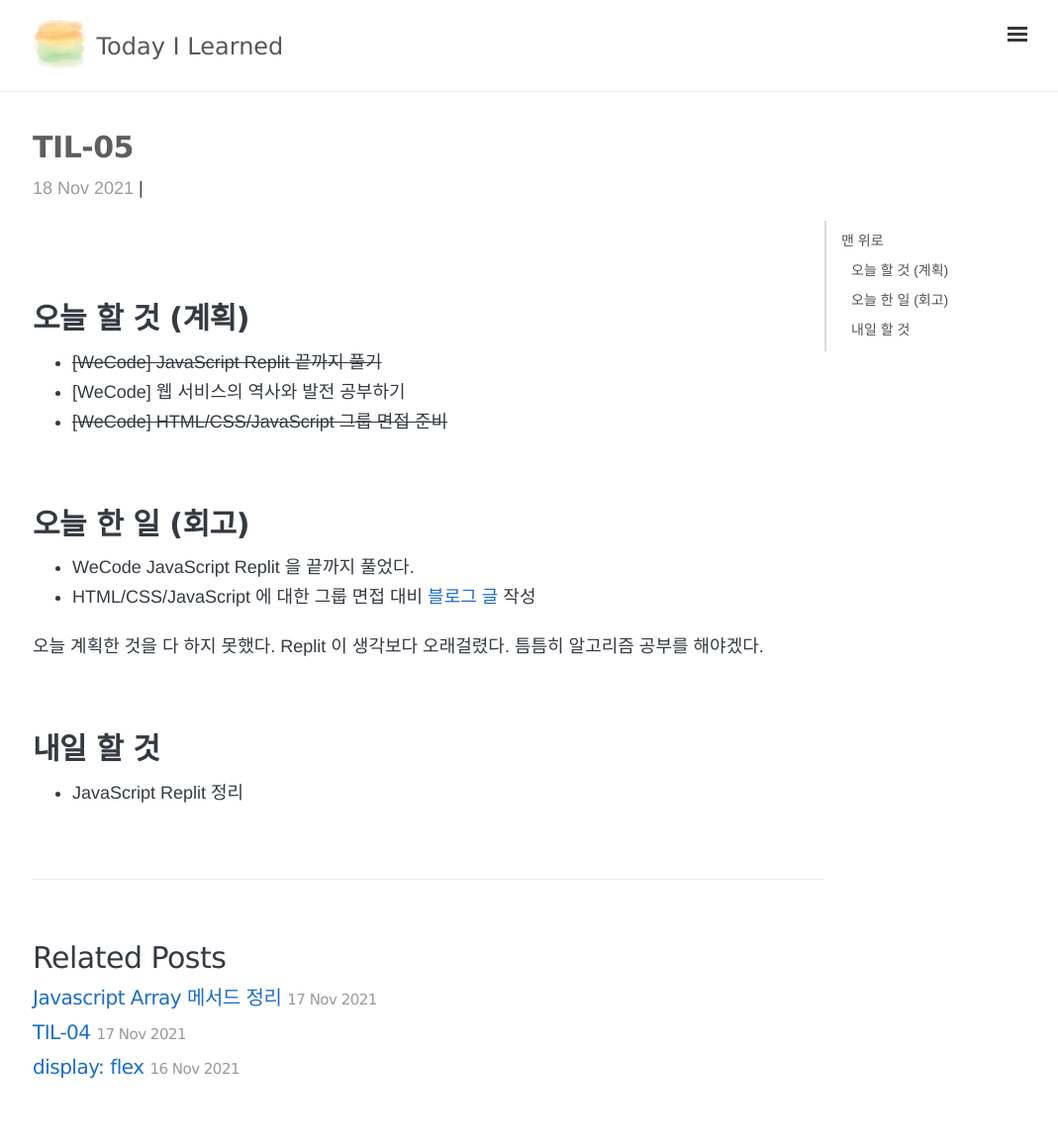
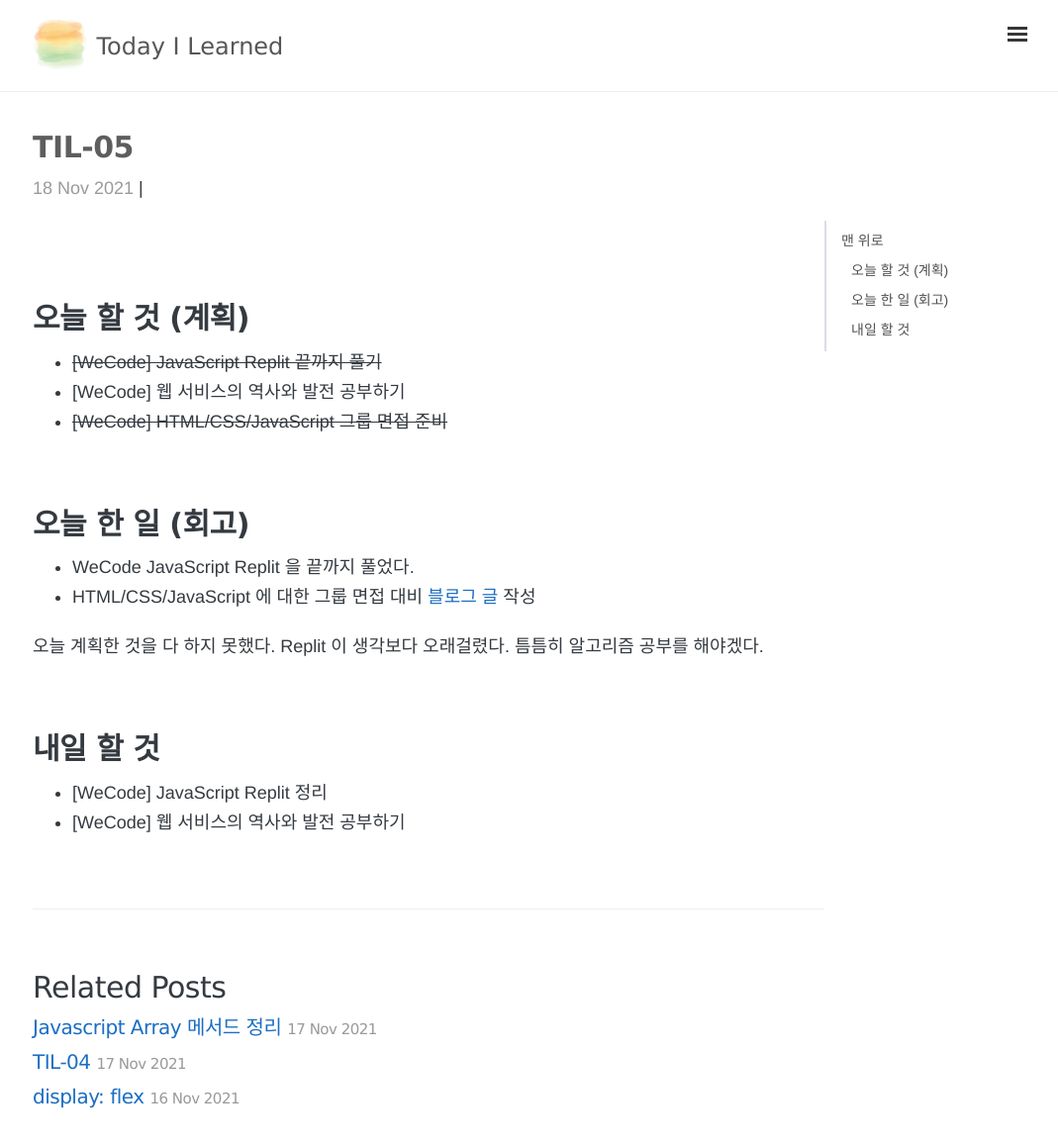
Before and after one commit to 1day1commit/1day1commit.github.io, a Jekyll site: the page built from _posts/TIL(Today I Learned)/2021-11-18-til-05.md, in a window 1280 px wide and 1181 px high. Shown: the top 1159 px of the window at 99% size, without its empty margins (207-1276 px from the left). Built offline with Jekyll 4.4.1, drawn with Linux system fonts in a browser that asks for light colours; nearby versions of some CDN libraries; comment, search, counter and statistics services are not loaded.

Commit message:
포스트 수정

```diff
--- a/_posts/TIL(Today I Learned)/2021-11-18-til-05.md
+++ b/_posts/TIL(Today I Learned)/2021-11-18-til-05.md
@@ -36,4 +36,5 @@
 
 # 내일 할 것
 
-- JavaScript Replit 정리
+- [WeCode] JavaScript Replit 정리
+- [WeCode] 웹 서비스의 역사와 발전 공부하기
```
